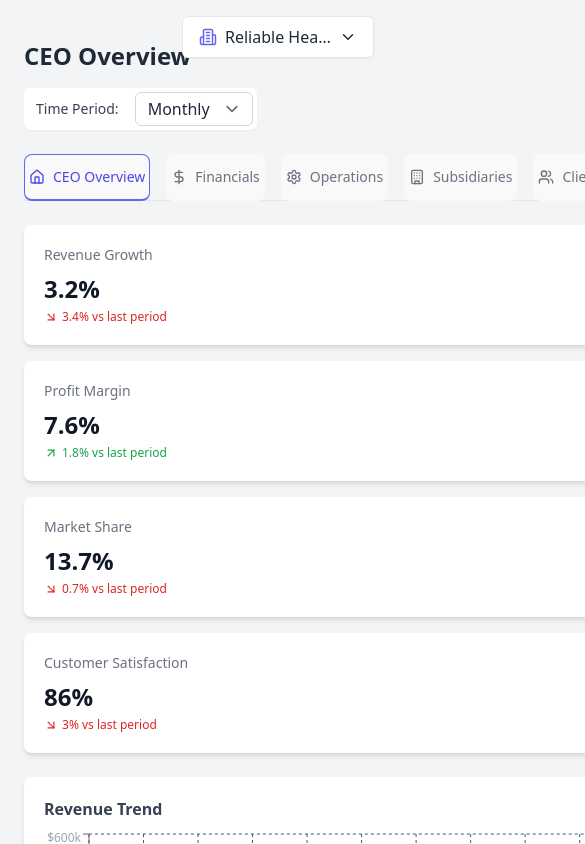
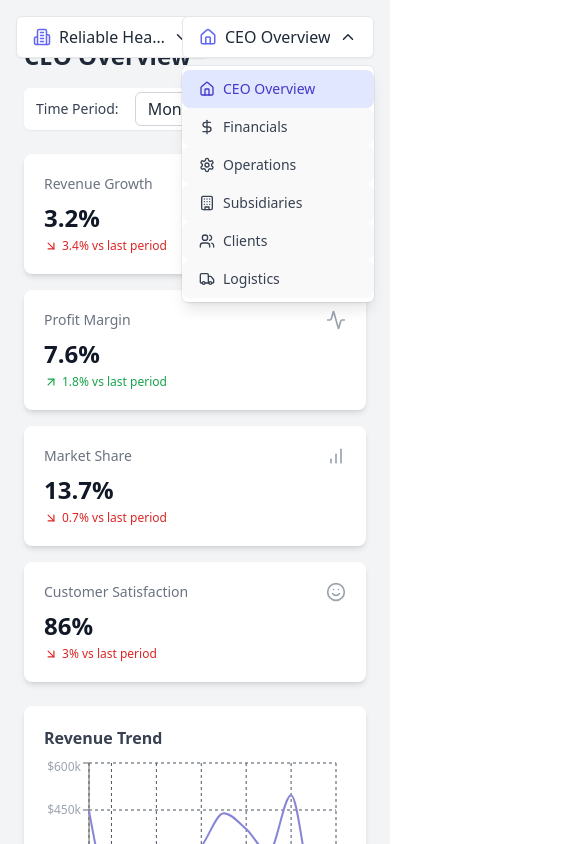
Before and after one commit to juliomeza/logistics-dashboard, a React (Vite) app: page / in a window 390 px wide. Both pictures are taken after a click on the button "CEO Overview". Shown: the top 844 px of the page, 585 px wide, since content can reach past the window. Built offline with nearby package versions, Linux system fonts and the light colour scheme.

Commit message:
Barra de tabs condensado a una sola al lado derecho

```diff
--- a/src/App.tsx
+++ b/src/App.tsx
@@ -1,5 +1,5 @@
 import React, { useState, useMemo } from 'react';
-import { Home, DollarSign, Settings, Building, Users, Truck } from 'lucide-react'; // Icons for view tabs
+import { Home, DollarSign, Settings, Building, Users, Truck, ChevronDown, ChevronUp } from 'lucide-react'; // Icons for view tabs
 import DashboardLayout from './components/layout/DashboardLayout';
 import ViewContainer from './components/layout/ViewContainer';
 import { subsidiaries as staticSubsidiaries } from './data/mockData';
@@ -33,6 +33,11 @@ function App() {
   const [selectedSubsidiaryId, setSelectedSubsidiaryId] = useState<string>(staticSubsidiaries[0].id);
   const [selectedPeriod, setSelectedPeriod] = useState<Period>('monthly');
   const [currentView, setCurrentView] = useState<View>('ceo');
+  const [isViewDropdownOpen, setIsViewDropdownOpen] = useState(false);
+
+  const toggleViewDropdown = () => {
+    setIsViewDropdownOpen(!isViewDropdownOpen);
+  };
 
   // Memoize data fetching/generation to avoid re-calculating on every render
   const dashboardData = useMemo(() => {
@@ -111,6 +116,56 @@ function App() {
 
   const currentViewConfig = views.find(v => v.id === currentView) || views[0];
 
+  // Mobile view selector dropdown
+  const MobileViewSelector = () => (
+    <div className="md:hidden fixed top-4 right-4 z-30 w-48">
+      <button
+        onClick={toggleViewDropdown}
+        className="w-full flex items-center justify-between px-4 py-2 bg-white dark:bg-gray-800 rounded-md shadow-sm border border-gray-200 dark:border-gray-700"
+      >
+        <div className="flex items-center overflow-hidden">
+          {currentViewConfig && (
+            <>
+              <currentViewConfig.icon size={18} className="mr-2 flex-shrink-0 text-indigo-500 dark:text-indigo-400" />
+              <span className="font-medium text-gray-800 dark:text-gray-200 truncate">
+                {currentViewConfig.label}
+              </span>
+            </>
+          )}
+        </div>
+        {isViewDropdownOpen ? <ChevronUp size={18} className="flex-shrink-0 ml-1" /> : <ChevronDown size={18} className="flex-shrink-0 ml-1" />}
+      </button>
+
+      {isViewDropdownOpen && (
+        <div className="mt-2 rounded-md shadow-lg bg-white dark:bg-gray-800 ring-1 ring-black ring-opacity-5 overflow-hidden z-50 absolute right-0 w-full">
+          <div className="py-1 max-h-60 overflow-y-auto">
+            {views.map((view) => {
+              const Icon = view.icon;
+              const isSelected = view.id === currentView;
+              return (
+                <button
+                  key={view.id}
+                  onClick={() => {
+                    setCurrentView(view.id);
+                    setIsViewDropdownOpen(false);
+                  }}
+                  className={`w-full text-left px-4 py-2 text-sm flex items-center ${
+                    isSelected
+                      ? 'bg-indigo-100 dark:bg-indigo-900/50 text-indigo-700 dark:text-indigo-300'
+                      : 'text-gray-700 dark:text-gray-300 hover:bg-gray-100 dark:hover:bg-gray-700'
+                  }`}
+                >
+                  <Icon size={16} className="mr-2" />
+                  {view.label}
+                </button>
+              );
+            })}
+          </div>
+        </div>
+      )}
+    </div>
+  );
+
   return (
       <DashboardLayout
         subsidiaries={staticSubsidiaries}
@@ -120,8 +175,11 @@ function App() {
         onPeriodChange={setSelectedPeriod}
         currentViewTitle={currentViewConfig.label}
       >
-        {/* View Navigation Tabs */}
-        <div className="mb-6 border-b border-gray-200 dark:border-gray-700 w-full max-w-[1200px] mx-auto">
+        {/* Mobile View Selector Dropdown */}
+        <MobileViewSelector />
+
+        {/* Desktop View Navigation Tabs */}
+        <div className="mb-6 border-b border-gray-200 dark:border-gray-700 w-full max-w-[1200px] mx-auto hidden md:block">
             <nav className="-mb-px flex space-x-4 overflow-x-auto" aria-label="Tabs">
             {views.map((view) => {
                  const Icon = view.icon;
--- a/src/components/layout/DashboardLayout.tsx
+++ b/src/components/layout/DashboardLayout.tsx
@@ -1,4 +1,4 @@
-import React, { useState } from 'react';
+import React from 'react';
 import Sidebar from './Sidebar';
 import { Subsidiary } from '../../data/types';
 import PeriodSelector from '../common/PeriodSelector';
--- a/src/components/layout/Sidebar.tsx
+++ b/src/components/layout/Sidebar.tsx
@@ -22,7 +22,7 @@ const Sidebar: React.FC<SidebarProps> = ({
 
   // Mobile company selector dropdown
   const MobileCompanySelector = () => (
-    <div className="md:hidden fixed top-4 right-4 z-30 w-48">
+    <div className="md:hidden fixed top-4 left-4 z-30 w-48">
       <button
         onClick={toggleCompanyDropdown}
         className="w-full flex items-center justify-between px-4 py-2 bg-white dark:bg-gray-800 rounded-md shadow-sm border border-gray-200 dark:border-gray-700"
@@ -41,7 +41,7 @@ const Sidebar: React.FC<SidebarProps> = ({
       </button>
 
       {isCompanyDropdownOpen && (
-        <div className="mt-2 rounded-md shadow-lg bg-white dark:bg-gray-800 ring-1 ring-black ring-opacity-5 overflow-hidden z-50 absolute right-0 w-full">
+        <div className="mt-2 rounded-md shadow-lg bg-white dark:bg-gray-800 ring-1 ring-black ring-opacity-5 overflow-hidden z-50 absolute left-0 w-full">
           <div className="py-1 max-h-60 overflow-y-auto">
             {subsidiaries.map((sub) => {
               const isSelected = sub.id === selectedSubsidiaryId;
```
